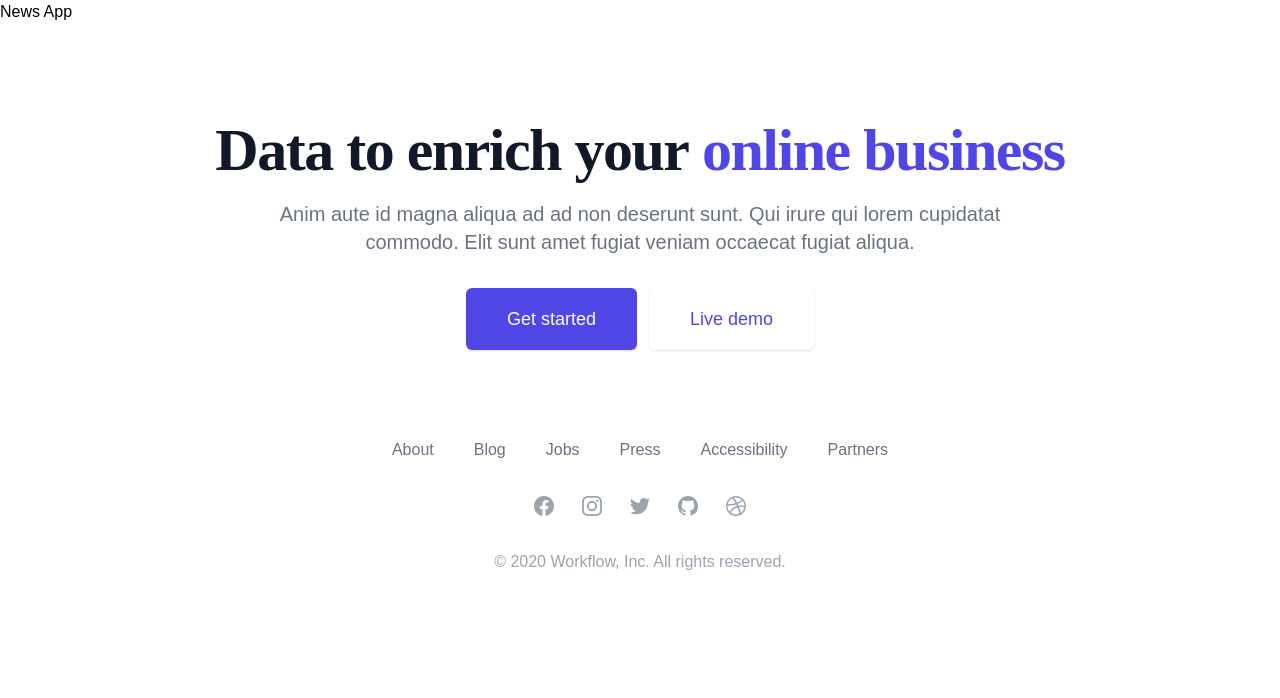
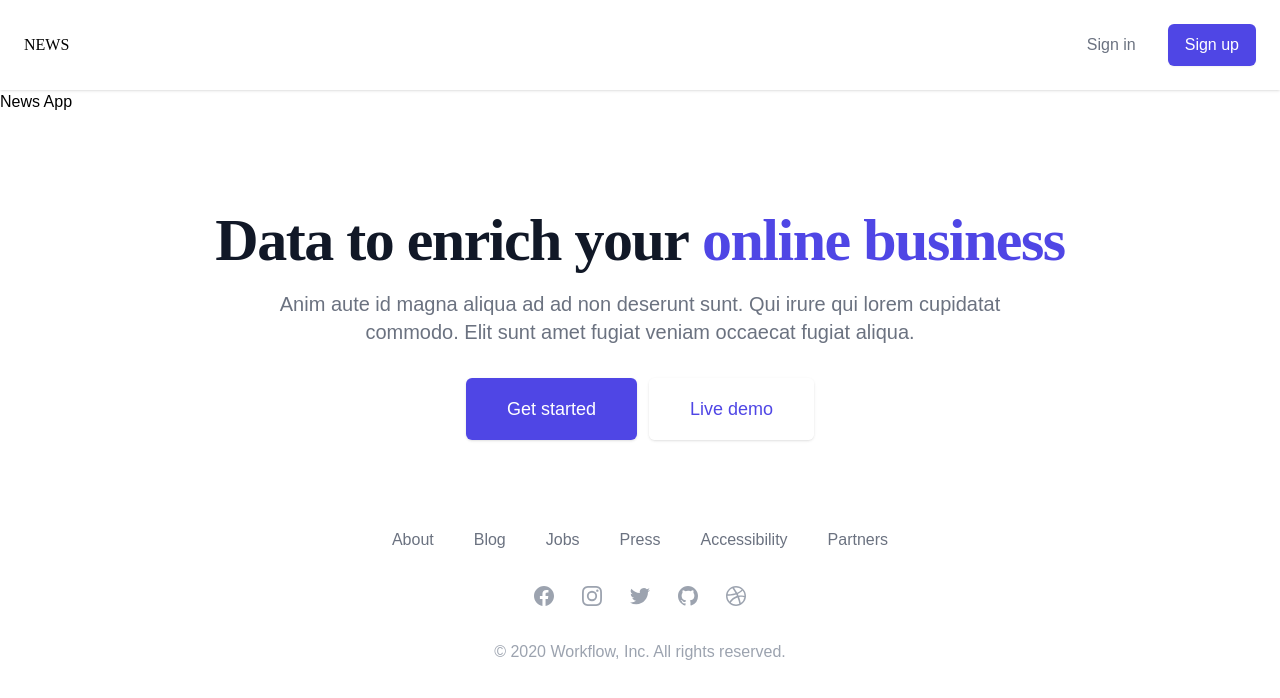
Before and after one commit to thegregthomp/next-news, a Next.js app: page / in a window 1280 px wide. Shown: the top 698 px of the page. Built offline with nearby package versions, Linux system fonts and the light colour scheme; no server answers.

Commit message:
Adding Navbar component and connect it to login/signUp pages

```diff
--- /dev/null
+++ b/src/layout/Navbar.tsx
@@ -0,0 +1,78 @@
+import { useContext } from 'react';
+import { UserContext } from '@/lib/context';
+import { signOut } from 'firebase/auth';
+import { auth } from '@/lib/firebase';
+import React from 'react';
+import Link from 'next/link';
+
+type Props = {
+  title: string;
+  id: number;
+};
+
+function Layout({}: Props) {
+  const { user } = useContext(UserContext);
+  const logout = () => {
+    signOut(auth);
+  };
+  return (
+    <div className="relative bg-gray-50">
+      <div className="relative bg-white shadow">
+        <div className="max-w-7xl mx-auto px-4 sm:px-6">
+          <div className="flex justify-between items-center py-6 md:justify-start md:space-x-10">
+            <div className="flex justify-start lg:w-0 lg:flex-1">
+              <Link href="/">
+                <a>
+                  <span className="sr-only">Workflow</span>
+                  <h1>
+                    NEWS &nbsp;<span>{user?.firstName}</span>
+                  </h1>
+                </a>
+              </Link>
+            </div>
+
+            <div className="hidden md:flex items-center justify-end md:flex-1 lg:w-0">
+              {user ? (
+                <>
+                  <button
+                    className="ml-8 whitespace-nowrap inline-flex items-center justify-center px-4 py-2 border border-transparent rounded-md shadow-sm text-base font-medium text-white bg-indigo-600 hover:bg-indigo-700"
+                    onClick={logout}
+                  >
+                    Log Out
+                  </button>
+                  <div className="flex-shrink-0">
+                    <img
+                      className="h-10 w-10 rounded-full"
+                      src={'/' + user.firstName + '.png'}
+                    />
+                  </div>
+                </>
+              ) : (
+                <>
+                  <Link href="/auth/login">
+                    <button
+                      type="button"
+                      className="whitespace-nowrap text-base font-medium text-gray-500 hover:text-gray-900"
+                    >
+                      Sign in
+                    </button>
+                  </Link>
+                  <Link href="/auth/signup">
+                    <button
+                      type="button"
+                      className="ml-8 whitespace-nowrap inline-flex items-center justify-center px-4 py-2 border border-transparent rounded-md shadow-sm text-base font-medium text-white bg-indigo-600 hover:bg-indigo-700"
+                    >
+                      Sign up
+                    </button>
+                  </Link>
+                </>
+              )}
+            </div>
+          </div>
+        </div>
+      </div>
+    </div>
+  );
+}
+
+export default Layout;
--- a/src/pages/_app.tsx
+++ b/src/pages/_app.tsx
@@ -2,11 +2,13 @@ import type { AppProps } from 'next/app';
 import '@/styles/global.css';
 import { UserContext } from '@/lib/context';
 import { useUserData } from '@/lib/hooks';
+import Layout from '@/layout/Navbar';
 
 export default function MyApp({ Component, pageProps }: AppProps) {
   const { userData } = useUserData();
   return (
     <UserContext.Provider value={{ user: userData }}>
+      <Layout />
       <Component {...pageProps} />
     </UserContext.Provider>
   );
```
Also changed, not shown: public/Greg.png (added), public/Gus.png (added).
